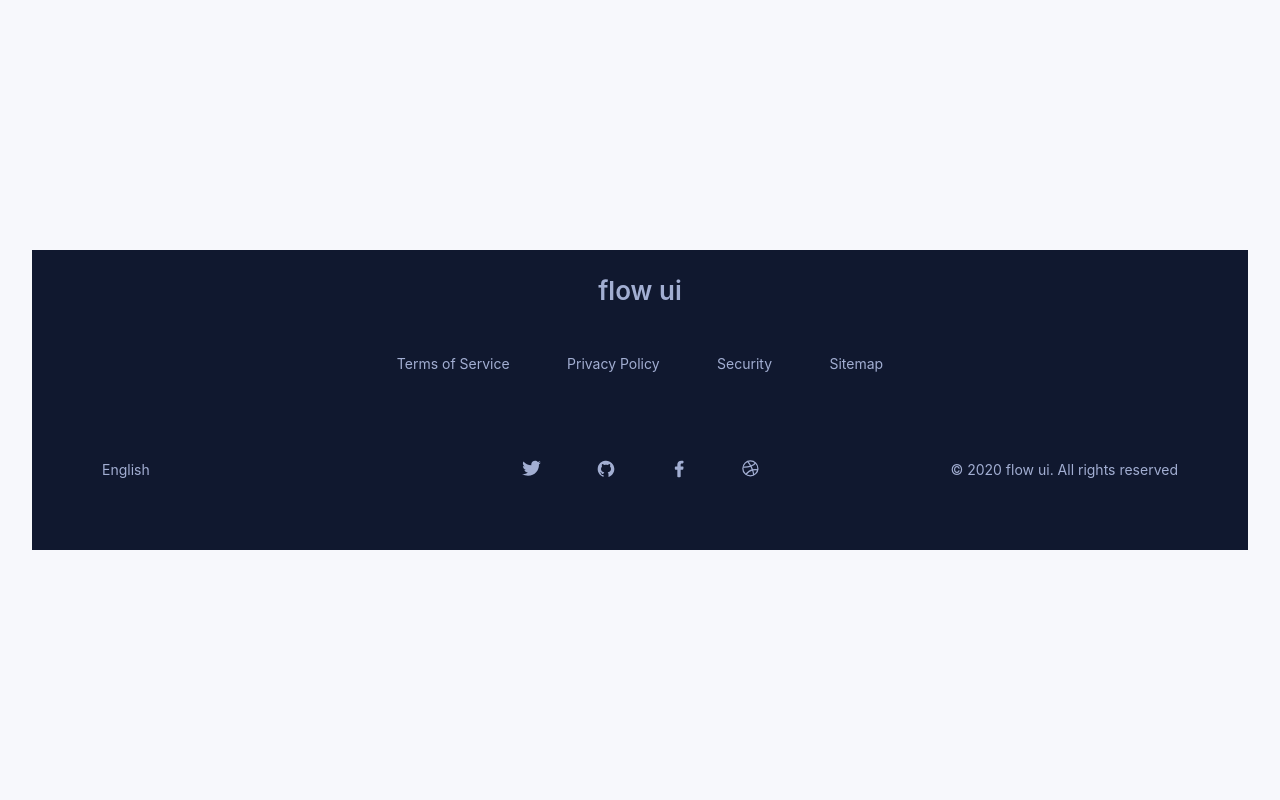
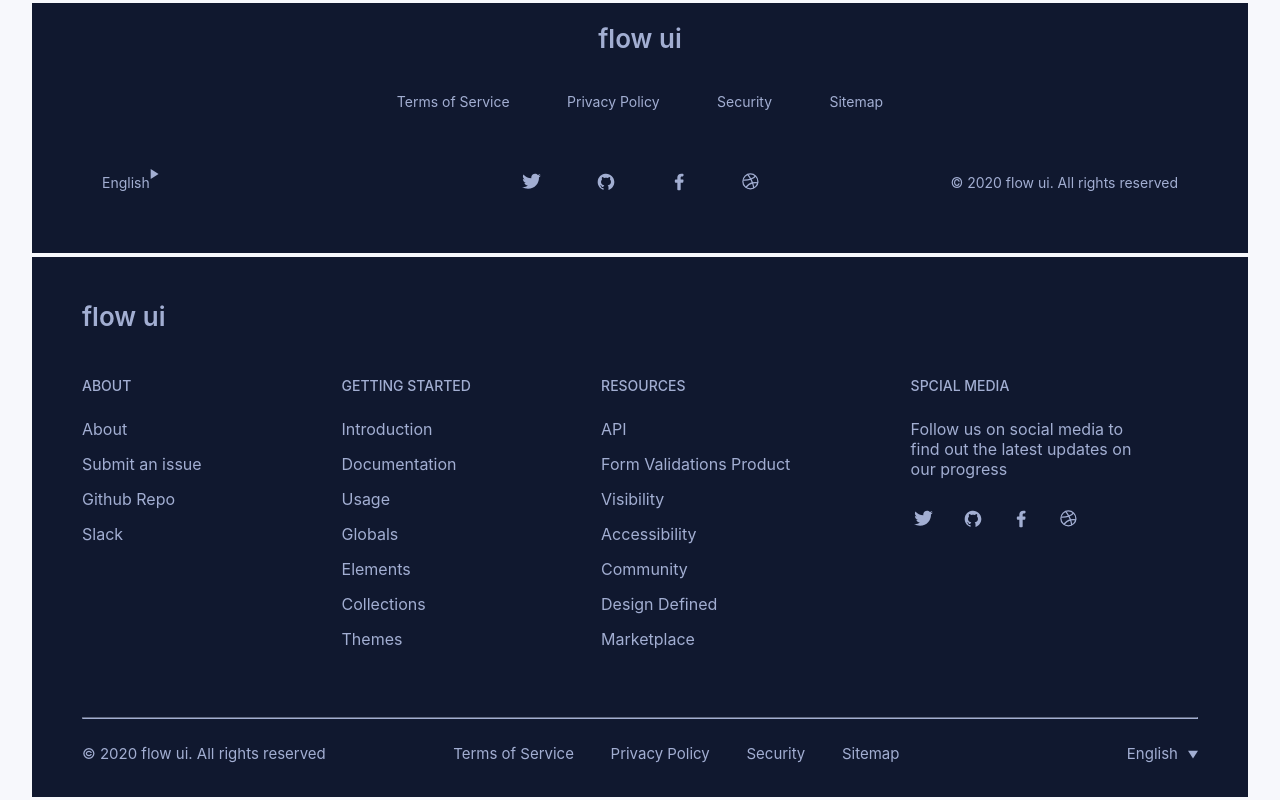
Before and after one commit to OrekuD/expo-wallpaper-app, a React (Create React App) app: page / in a window 1280 px wide. Built offline with nearby package versions, Linux system fonts and the light colour scheme.

Commit message:
Modify footer style

```diff
--- a/src/App.scss
+++ b/src/App.scss
@@ -7,7 +7,7 @@ $text: #a2aed2;
   display: flex;
   flex-direction: column;
   align-items: center;
-  justify-content: center;
+  justify-content: space-evenly;
 }
 
 a {
@@ -58,7 +58,7 @@ a {
 }
 
 .first-footer-container {
-  min-height: 300px;
+  min-height: 250px;
   width: 95%;
   background-color: $background;
   color: $text;
@@ -66,7 +66,6 @@ a {
   flex-direction: column;
   text-align: center;
   margin: 0 auto;
-}
 
   .top {
     flex: 1;
@@ -86,7 +85,7 @@ a {
     align-self: center;
     justify-content: space-between;
     font-size: 14px;
-  padding-bottom: 40px;
+    padding-bottom: 20px;
     color: $text;
   }
 
@@ -101,7 +100,6 @@ a {
 
     p {
       margin-top: 5px;
-  }
     }
 
     .bottom-left {
@@ -126,3 +124,119 @@ a {
       display: flex;
       justify-content: flex-end;
     }
+  }
+}
+
+.second-footer-container {
+  width: 95%;
+  height: 540px;
+  background-color: $background;
+  color: $text;
+  padding: 30px 50px 0px 50px;
+  display: flex;
+  flex-direction: column;
+
+  hr {
+    width: 100%;
+    border-color: $text;
+  }
+
+  .section-1 {
+    height: 60px;
+    display: flex;
+    align-items: center;
+
+    p {
+      font-size: 26px;
+      font-weight: 600;
+    }
+  }
+
+  .section-2 {
+    width: 100%;
+    height: 370px;
+    padding-top: 30px;
+    display: flex;
+
+    .title {
+      font-size: 14px;
+      font-weight: 500;
+      text-transform: uppercase;
+      margin-bottom: 25px;
+    }
+
+    a {
+      margin-bottom: 15px;
+    }
+
+    .column-1 {
+      flex: 1;
+      display: flex;
+      flex-direction: column;
+    }
+
+    .column-2 {
+      flex: 1;
+      display: flex;
+      flex-direction: column;
+    }
+
+    .column-3 {
+      flex: 1;
+      display: flex;
+      flex-direction: column;
+    }
+
+    .column-4 {
+      flex: 1.3;
+      display: flex;
+      flex-direction: column;
+      // background-color: red;
+
+      a {
+        margin-left: 50px;
+      }
+
+      p {
+        width: 70%;
+        text-align: left;
+        margin-left: 50px;
+      }
+
+      .social-icons {
+        margin-left: 50px;
+        width: 50%;
+        height: 80px;
+        display: flex;
+        justify-content: space-between;
+        align-items: center;
+      }
+    }
+  }
+
+  .section-3 {
+    width: 100%;
+    height: 70px;
+    display: flex;
+    justify-content: space-between;
+    align-items: center;
+    font-size: 15px;
+
+    .middle {
+      width: 40%;
+      display: flex;
+      justify-content: space-between;
+      margin-left: -100px;
+    }
+
+    .right {
+      display: flex;
+      align-items: flex-end;
+
+      svg {
+        margin: 0 0 3px 10px;
+        transform: rotate(90deg);
+      }
+    }
+  }
+}
--- a/src/components/FirstFooter.js
+++ b/src/components/FirstFooter.js
@@ -1,11 +1,19 @@
 import React from "react";
-import { Dribbble, FacebookLetter, Github2, Twitter } from "../svg/Svgs.js";
+import {
+  Dribbble,
+  FacebookLetter,
+  Github2,
+  Twitter,
+  Play,
+} from "../svg/Svgs.js";
 
 const color = "#a2aed2";
 
 const FirstFooter = () => (
   <div className="first-footer-container">
-    <div className="top">flow ui</div>
+    <div className="top">
+      <p> flow ui </p>
+    </div>
     <div className="middle">
       <a href="/"> Terms of Service </a>
       <a href="/"> Privacy Policy </a>
@@ -15,6 +23,7 @@ const FirstFooter = () => (
     <div className="bottom">
       <div className="bottom-left">
         <p> English </p>
+        <Play color={color} size="10px" />
       </div>
       <div className="bottom-middle">
         <Twitter size="25px" color={color} />
--- a/src/components/SecondFooter.js
+++ b/src/components/SecondFooter.js
@@ -1,5 +1,79 @@
 import React from "react";
+import { Twitter, Github2, FacebookLetter, Dribbble, Play } from "../svg/Svgs";
 
-const SecondFooter = () => <div className="second-footer-container"></div>;
+const color = "#a2aed2";
+const SecondFooter = () => (
+  <div className="second-footer-container">
+    <div className="section-1">
+      <p> flow ui </p>
+    </div>
+    <div className="section-2">
+      <div className="column-1">
+        <a href="/" className="title">
+          about
+        </a>
+        <a href="/">About</a>
+        <a href="/">Submit an issue</a>
+        <a href="/">Github Repo</a>
+        <a href="/">Slack</a>
+      </div>
+      <div className="column-2">
+        <a href="/" className="title">
+          getting started
+        </a>
+        <a href="/">Introduction</a>
+        <a href="/">Documentation</a>
+        <a href="/">Usage</a>
+        <a href="/">Globals</a>
+        <a href="/">Elements</a>
+        <a href="/">Collections</a>
+        <a href="/">Themes</a>
+      </div>
+      <div className="column-3">
+        <a href="/" className="title">
+          resources
+        </a>
+        <a href="/">API</a>
+        <a href="/">Form Validations Product</a>
+        <a href="/">Visibility</a>
+        <a href="/">Accessibility</a>
+        <a href="/">Community</a>
+        <a href="/">Design Defined</a>
+        <a href="/">Marketplace</a>
+      </div>
+      <div className="column-4">
+        <a href="/" className="title">
+          spcial media
+        </a>
+        <p>
+          Follow us on social media to find out the latest updates on our
+          progress
+        </p>
+        <div className="social-icons">
+          <Twitter size="25px" color={color} />
+          <Github2 size="20px" color={color} />
+          <FacebookLetter size="20px" color={color} />
+          <Dribbble size="20px" color={color} />
+        </div>
+      </div>
+    </div>
+    <hr />
+    <div className="section-3">
+      <div className="left">
+        <p> &copy; 2020 flow ui. All rights reserved </p>
+      </div>
+      <div className="middle">
+        <a href="/"> Terms of Service </a>
+        <a href="/"> Privacy Policy </a>
+        <a href="/"> Security </a>
+        <a href="/"> Sitemap </a>
+      </div>
+      <div className="right">
+        <p> English </p>
+        <Play color={color} size="10px" />
+      </div>
+    </div>
+  </div>
+);
 
 export default SecondFooter;
--- a/src/svg/Svgs.js
+++ b/src/svg/Svgs.js
@@ -1,4 +1,4 @@
-import React from "react"
+import React from "react";
 
 const Twitter = ({ color, size }) => (
   <svg
@@ -12,7 +12,7 @@ const Twitter = ({ color, size }) => (
       d="M42,12.429c-1.323,0.586-2.746,0.977-4.247,1.162c1.526-0.906,2.7-2.351,3.251-4.058c-1.428,0.837-3.01,1.452-4.693,1.776C34.967,9.884,33.05,9,30.926,9c-4.08,0-7.387,3.278-7.387,7.32c0,0.572,0.067,1.129,0.193,1.67c-6.138-0.308-11.582-3.226-15.224-7.654c-0.64,1.082-1,2.349-1,3.686c0,2.541,1.301,4.778,3.285,6.096c-1.211-0.037-2.351-0.374-3.349-0.914c0,0.022,0,0.055,0,0.086c0,3.551,2.547,6.508,5.923,7.181c-0.617,0.169-1.269,0.263-1.941,0.263c-0.477,0-0.942-0.054-1.392-0.135c0.94,2.902,3.667,5.023,6.898,5.086c-2.528,1.96-5.712,3.134-9.174,3.134c-0.598,0-1.183-0.034-1.761-0.104C9.268,36.786,13.152,38,17.321,38c13.585,0,21.017-11.156,21.017-20.834c0-0.317-0.01-0.633-0.025-0.945C39.763,15.197,41.013,13.905,42,12.429"
     />
   </svg>
-)
+);
 
 const Instagram = ({ size }) => (
   <svg
@@ -38,7 +38,7 @@ const Instagram = ({ size }) => (
     />
     <path d="M37 11A2 2 0 1 0 37 15A2 2 0 1 0 37 11Z" />
   </svg>
-)
+);
 
 const WhatsApp = ({ size }) => (
   <svg
@@ -70,7 +70,7 @@ const WhatsApp = ({ size }) => (
       clip-rule="evenodd"
     />
   </svg>
-)
+);
 
 const Facebook = ({ size }) => (
   <svg
@@ -99,7 +99,7 @@ const Facebook = ({ size }) => (
       d="M26.707,29.301h5.176l0.813-5.258h-5.989v-2.874c0-2.184,0.714-4.121,2.757-4.121h3.283V12.46 c-0.577-0.078-1.797-0.248-4.102-0.248c-4.814,0-7.636,2.542-7.636,8.334v3.498H16.06v5.258h4.948v14.452 C21.988,43.9,22.981,44,24,44c0.921,0,1.82-0.084,2.707-0.204V29.301z"
     />
   </svg>
-)
+);
 
 const Github = ({ size }) => (
   <svg
@@ -129,7 +129,7 @@ const Github = ({ size }) => (
       d="M24,4C13,4,4,13,4,24s9,20,20,20s20-9,20-20S35,4,24,4z M24,40c-8.8,0-16-7.2-16-16S15.2,8,24,8 s16,7.2,16,16S32.8,40,24,40z"
     />
   </svg>
-)
+);
 
 const LinkedIn = ({ size }) => (
   <svg
@@ -147,7 +147,7 @@ const LinkedIn = ({ size }) => (
       d="M12 19H17V36H12zM14.485 17h-.028C12.965 17 12 15.888 12 14.499 12 13.08 12.995 12 14.514 12c1.521 0 2.458 1.08 2.486 2.499C17 15.887 16.035 17 14.485 17zM36 36h-5v-9.099c0-2.198-1.225-3.698-3.192-3.698-1.501 0-2.313 1.012-2.707 1.99C24.957 25.543 25 26.511 25 27v9h-5V19h5v2.616C25.721 20.5 26.85 19 29.738 19c3.578 0 6.261 2.25 6.261 7.274L36 36 36 36z"
     />
   </svg>
-)
+);
 
 const TwitterOutline = ({ color, size }) => (
   <svg
@@ -167,7 +167,7 @@ const TwitterOutline = ({ color, size }) => (
       d="M49,11.096c-1.768,0.784-3.664,1.311-5.658,1.552c2.035-1.22,3.597-3.151,4.332-5.448c-1.903,1.127-4.013,1.947-6.255,2.388c-1.795-1.916-4.354-3.11-7.186-3.11c-5.44,0-9.849,4.409-9.849,9.847c0,0.771,0.088,1.522,0.257,2.244c-8.184-0.412-15.441-4.332-20.299-10.29c-0.848,1.458-1.332,3.149-1.332,4.953c0,3.416,1.735,6.429,4.38,8.197c-1.616-0.051-3.132-0.495-4.46-1.233c0,0.042,0,0.082,0,0.125c0,4.773,3.394,8.748,7.896,9.657c-0.824,0.227-1.694,0.346-2.592,0.346c-0.636,0-1.253-0.062-1.856-0.178c1.257,3.909,4.892,6.761,9.201,6.84c-3.368,2.641-7.614,4.213-12.23,4.213c-0.797,0-1.579-0.044-2.348-0.137c4.356,2.795,9.534,4.425,15.095,4.425c18.114,0,28.022-15.007,28.022-28.016c0-0.429-0.011-0.856-0.029-1.275C46.012,14.807,47.681,13.071,49,11.096z"
     />
   </svg>
-)
+);
 
 const FacebookOutline = ({ color, size }) => (
   <svg
@@ -186,7 +186,7 @@ const FacebookOutline = ({ color, size }) => (
       d="M25,4C13.402,4,4,13.402,4,25c0,10.528,7.756,19.222,17.861,20.74V30.566h-5.196v-5.52h5.196v-3.673c0-6.081,2.963-8.751,8.017-8.751c2.421,0,3.701,0.179,4.307,0.261v4.818h-3.447c-2.145,0-2.895,2.034-2.895,4.327v3.017h6.289l-0.853,5.52h-5.435v15.22C38.093,44.395,46,35.631,46,25C46,13.402,36.598,4,25,4z"
     />
   </svg>
-)
+);
 
 const GithubOutline = ({ color, size }) => (
   <svg
@@ -226,7 +226,7 @@ const GithubOutline = ({ color, size }) => (
       d="M31,45.7v-6.1c0-2.7-1.9-6.5-4.5-6.5h-2.8c-2.6,0-4.7,3.8-4.7,6.5V46"
     />
   </svg>
-)
+);
 
 const WhatsAppOutline = ({ color, size }) => (
   <svg
@@ -239,7 +239,7 @@ const WhatsAppOutline = ({ color, size }) => (
     <path d="M19.077,4.928C17.191,3.041,14.683,2.001,12.011,2c-5.506,0-9.987,4.479-9.989,9.985c-0.001,1.76,0.459,3.478,1.333,4.992L2,22l5.233-1.237c1.459,0.796,3.101,1.215,4.773,1.216h0.004c5.505,0,9.986-4.48,9.989-9.985C22.001,9.325,20.963,6.816,19.077,4.928z M12.007,19.979c-1.333-0.001-2.653-0.337-3.816-0.972L7.518,18.64l-0.745,0.176l-1.968,0.465l0.481-1.784l0.216-0.802l-0.415-0.719c-0.698-1.208-1.066-2.588-1.065-3.991C4.024,7.583,7.607,4,12.01,4c2.136,0.001,4.143,0.833,5.652,2.341c1.509,1.51,2.339,3.517,2.337,5.651C19.997,16.396,16.413,19.979,12.007,19.979z" />
     <path d="M16.898,15.554c-0.208,0.583-1.227,1.145-1.685,1.186c-0.458,0.042-0.887,0.207-2.995-0.624c-2.537-1-4.139-3.601-4.263-3.767c-0.125-0.167-1.019-1.353-1.019-2.581S7.581,7.936,7.81,7.687c0.229-0.25,0.499-0.312,0.666-0.312c0.166,0,0.333,0,0.478,0.006c0.178,0.007,0.375,0.016,0.562,0.431c0.222,0.494,0.707,1.728,0.769,1.853s0.104,0.271,0.021,0.437s-0.125,0.27-0.249,0.416c-0.125,0.146-0.262,0.325-0.374,0.437c-0.125,0.124-0.255,0.26-0.11,0.509c0.146,0.25,0.646,1.067,1.388,1.728c0.954,0.85,1.757,1.113,2.007,1.239c0.25,0.125,0.395,0.104,0.541-0.063c0.146-0.166,0.624-0.728,0.79-0.978s0.333-0.208,0.562-0.125s1.456,0.687,1.705,0.812c0.25,0.125,0.416,0.187,0.478,0.291C17.106,14.471,17.106,14.971,16.898,15.554z" />
   </svg>
-)
+);
 
 const WhatsAppFill = ({ color, size }) => (
   <svg
@@ -251,7 +251,7 @@ const WhatsAppFill = ({ color, size }) => (
   >
     <path d="M25,2C12.318,2,2,12.318,2,25c0,3.96,1.023,7.854,2.963,11.29L2.037,46.73c-0.096,0.343-0.003,0.711,0.245,0.966 C2.473,47.893,2.733,48,3,48c0.08,0,0.161-0.01,0.24-0.029l10.896-2.699C17.463,47.058,21.21,48,25,48c12.682,0,23-10.318,23-23 S37.682,2,25,2z M36.57,33.116c-0.492,1.362-2.852,2.605-3.986,2.772c-1.018,0.149-2.306,0.213-3.72-0.231 c-0.857-0.27-1.957-0.628-3.366-1.229c-5.923-2.526-9.791-8.415-10.087-8.804C15.116,25.235,13,22.463,13,19.594 s1.525-4.28,2.067-4.864c0.542-0.584,1.181-0.73,1.575-0.73s0.787,0.005,1.132,0.021c0.363,0.018,0.85-0.137,1.329,1.001 c0.492,1.168,1.673,4.037,1.819,4.33c0.148,0.292,0.246,0.633,0.05,1.022c-0.196,0.389-0.294,0.632-0.59,0.973 s-0.62,0.76-0.886,1.022c-0.296,0.291-0.603,0.606-0.259,1.19c0.344,0.584,1.529,2.493,3.285,4.039 c2.255,1.986,4.158,2.602,4.748,2.894c0.59,0.292,0.935,0.243,1.279-0.146c0.344-0.39,1.476-1.703,1.869-2.286 s0.787-0.487,1.329-0.292c0.542,0.194,3.445,1.604,4.035,1.896c0.59,0.292,0.984,0.438,1.132,0.681 C37.062,30.587,37.062,31.755,36.57,33.116z" />
   </svg>
-)
+);
 
 const InstagramOutline = ({ color, size }) => (
   <svg
@@ -263,7 +263,7 @@ const InstagramOutline = ({ color, size }) => (
   >
     <path d="M 7.546875 0 C 3.390625 0 0 3.390625 0 7.546875 L 0 18.453125 C 0 22.609375 3.390625 26 7.546875 26 L 18.453125 26 C 22.609375 26 26 22.609375 26 18.453125 L 26 7.546875 C 26 3.390625 22.609375 0 18.453125 0 Z M 7.546875 2 L 18.453125 2 C 21.527344 2 24 4.46875 24 7.546875 L 24 18.453125 C 24 21.527344 21.53125 24 18.453125 24 L 7.546875 24 C 4.472656 24 2 21.53125 2 18.453125 L 2 7.546875 C 2 4.472656 4.46875 2 7.546875 2 Z M 20.5 4 C 19.671875 4 19 4.671875 19 5.5 C 19 6.328125 19.671875 7 20.5 7 C 21.328125 7 22 6.328125 22 5.5 C 22 4.671875 21.328125 4 20.5 4 Z M 13 6 C 9.144531 6 6 9.144531 6 13 C 6 16.855469 9.144531 20 13 20 C 16.855469 20 20 16.855469 20 13 C 20 9.144531 16.855469 6 13 6 Z M 13 8 C 15.773438 8 18 10.226563 18 13 C 18 15.773438 15.773438 18 13 18 C 10.226563 18 8 15.773438 8 13 C 8 10.226563 10.226563 8 13 8 Z" />
   </svg>
-)
+);
 
 const InstagramFill = ({ size }) => (
   <svg
@@ -316,7 +316,7 @@ const InstagramFill = ({ size }) => (
       d="M30,37H18c-3.859,0-7-3.14-7-7V18c0-3.86,3.141-7,7-7h12c3.859,0,7,3.14,7,7v12	C37,33.86,33.859,37,30,37z M18,13c-2.757,0-5,2.243-5,5v12c0,2.757,2.243,5,5,5h12c2.757,0,5-2.243,5-5V18c0-2.757-2.243-5-5-5H18z"
     />
   </svg>
-)
+);
 
 const FacebookLetter = ({ color, size }) => (
   <svg
@@ -328,7 +328,7 @@ const FacebookLetter = ({ color, size }) => (
   >
     <path d="M16.403,9H14V7c0-1.032,0.084-1.682,1.563-1.682h0.868c0.552,0,1-0.448,1-1V3.064c0-0.523-0.401-0.97-0.923-1.005 C15.904,2.018,15.299,1.999,14.693,2C11.98,2,10,3.657,10,6.699V9H8c-0.552,0-1,0.448-1,1v2c0,0.552,0.448,1,1,1l2-0.001V21 c0,0.552,0.448,1,1,1h2c0.552,0,1-0.448,1-1v-8.003l2.174-0.001c0.508,0,0.935-0.381,0.993-0.886l0.229-1.996 C17.465,9.521,17.001,9,16.403,9z" />
   </svg>
-)
+);
 
 const Dribbble = ({ color, size }) => (
   <svg
@@ -351,7 +351,7 @@ const Dribbble = ({ color, size }) => (
       d="M1.733 6.508c0 0 3.024.225 6.187-.758 2.166-.673 3.286-1.981 3.726-2.625M3.721 12.579c0 0 2.695-3.391 5.419-3.875 2.457-.47 4.61.021 4.61.021"
     />
   </svg>
-)
+);
 
 const GoogleOutline = ({ color, size }) => (
   <svg
@@ -363,7 +363,7 @@ const GoogleOutline = ({ color, size }) => (
   >
     <path d="M25.997,48C13.312,48,2.992,37.683,2.992,25c0-12.682,10.32-23,23.005-23c5.746,0,11.247,2.13,15.491,5.997l0.774,0.706l-7.588,7.585l-0.703-0.602c-2.226-1.906-5.058-2.956-7.975-2.956c-6.767,0-12.273,5.504-12.273,12.27s5.506,12.27,12.273,12.27c4.879,0,8.733-2.491,10.549-6.737H24.997V20.176l22.549,0.031L47.713,21c1.179,5.582,0.235,13.793-4.528,19.667C39.238,45.533,33.456,48,25.997,48z" />
   </svg>
-)
+);
 
 const GoogleColor = ({ size }) => (
   <svg
@@ -389,7 +389,7 @@ const GoogleColor = ({ size }) => (
       d="M43.611,20.083H42V20H24v8h11.303c-0.792,2.237-2.231,4.166-4.087,5.571c0.001-0.001,0.002-0.001,0.003-0.002l6.19,5.238C36.971,39.205,44,34,44,24C44,22.659,43.862,21.35,43.611,20.083z"
     />
   </svg>
-)
+);
 
 const Github2 = ({ color, size }) => (
   <svg
@@ -401,15 +401,10 @@ const Github2 = ({ color, size }) => (
   >
     <path d="M10.9,2.1c-4.6,0.5-8.3,4.2-8.8,8.7c-0.6,5,2.5,9.3,6.9,10.7v-2.3c0,0-0.4,0.1-0.9,0.1c-1.4,0-2-1.2-2.1-1.9c-0.1-0.4-0.3-0.7-0.6-1C5.1,16.3,5,16.3,5,16.2C5,16,5.3,16,5.4,16c0.6,0,1.1,0.7,1.3,1c0.5,0.8,1.1,1,1.4,1c0.4,0,0.7-0.1,0.9-0.2c0.1-0.7,0.4-1.4,1-1.8c-2.3-0.5-4-1.8-4-4c0-1.1,0.5-2.2,1.2-3C7.1,8.8,7,8.3,7,7.6C7,7.2,7,6.6,7.3,6c0,0,1.4,0,2.8,1.3C10.6,7.1,11.3,7,12,7s1.4,0.1,2,0.3C15.3,6,16.8,6,16.8,6C17,6.6,17,7.2,17,7.6c0,0.8-0.1,1.2-0.2,1.4c0.7,0.8,1.2,1.8,1.2,3c0,2.2-1.7,3.5-4,4c0.6,0.5,1,1.4,1,2.3v3.3c4.1-1.3,7-5.1,7-9.5C22,6.1,16.9,1.4,10.9,2.1z" />
   </svg>
-)
+);
 
 const ArrowDown1 = ({ color, size }) => (
-  <svg
-    version="1.1"
-    width={size}
-    height={size}
-    fill={color}
-  >
+  <svg version="1.1" width={size} height={size} fill={color}>
     <g>
       <polygon points="199.404,63.993 171.12,35.709 99.702,107.127 28.284,35.709 0,63.993 99.702,163.695 	" />
     </g>
@@ -429,7 +424,38 @@ const ArrowDown1 = ({ color, size }) => (
     <g></g>
     <g></g>
   </svg>
-)
+);
+
+const Play = ({ color, size }) => (
+  <svg
+    height={size}
+    version="1.1"
+    viewBox="0 0 13 14"
+    width={size}
+    xmlns="http://www.w3.org/2000/svg"
+  >
+    <title />
+    <desc />
+    <defs />
+    <g
+      fill="none"
+      fill-rule="evenodd"
+      id="Page-1"
+      stroke="none"
+      stroke-width="1"
+    >
+      <g
+        fill={color}
+        id="Icons-AV"
+        transform="translate(-88.000000, -88.000000)"
+      >
+        <g id="play-arrow" transform="translate(88.500000, 88.000000)">
+          <path d="M0,0 L0,14 L11,7 L0,0 Z" id="Shape" />
+        </g>
+      </g>
+    </g>
+  </svg>
+);
 
 export {
   Twitter,
@@ -451,4 +477,5 @@ export {
   WhatsAppFill,
   InstagramFill,
   FacebookLetter,
-}
+  Play,
+};
```
Lines whose indentation alone changed are shown as unchanged.
